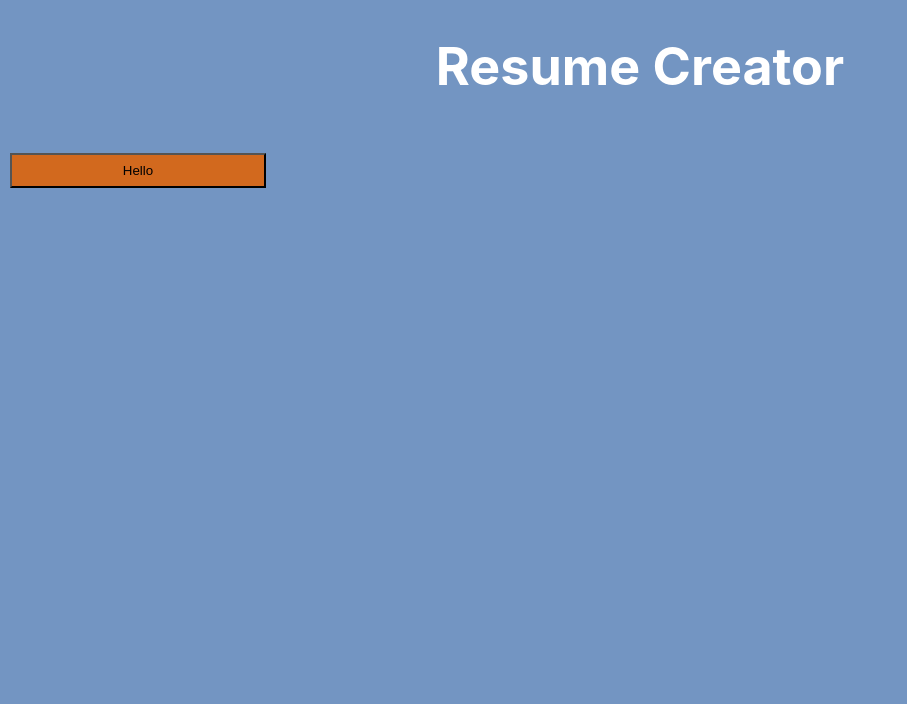
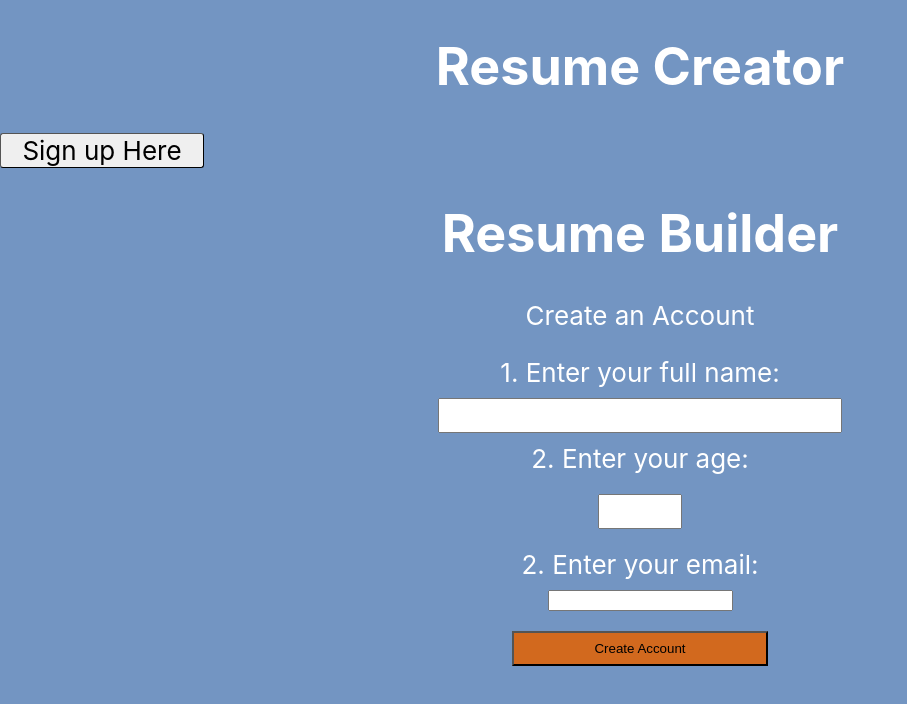
Before and after one commit to akankshb/ResumeCreator, a React (Create React App) app in the folder frontend/react_interface/: page /signup in a window 1280 px wide. Shown: the top 704 px of the page, without its empty margins (0-907 px from the left). Built offline with nearby package versions, Linux system fonts and the light colour scheme.

Commit message:
Routers between webpages are established

```diff
--- a/frontend/react_interface/package.json
+++ b/frontend/react_interface/package.json
@@ -9,6 +9,7 @@
     "@testing-library/user-event": "^13.5.0",
     "react": "^19.1.0",
     "react-dom": "^19.1.0",
+    "react-router-dom": "^7.8.2",
     "react-scripts": "5.0.1",
     "web-vitals": "^2.1.4"
   },
--- a/frontend/react_interface/src/App.css
+++ b/frontend/react_interface/src/App.css
@@ -36,3 +36,13 @@
     transform: rotate(360deg);
   }
 }
+
+.button {
+  padding: 1px 1px;
+  border: 1px outset buttonborder;
+  border-radius: 3px;
+  color: buttontext;
+  background-color: buttonface;
+  text-decoration: none;
+  max-width: 200px;
+}
--- a/frontend/react_interface/src/App.js
+++ b/frontend/react_interface/src/App.js
@@ -1,13 +1,19 @@
 import logo from './logo.svg';
 import './App.css';
-import Form from './pages/CreateAccount/FormQuestions';
+import Form from './pages/CreateAccount/SignUp.js';
+import { BrowserRouter, Routes, Route, Link } from 'react-router-dom';
 
 function App() {
   return (
     <div className="App">
       <header className="App-header">
         <h1>Resume Creator</h1>
-        <button onClick={() => {return(<Form/>);} }>Hello</button>
+        <BrowserRouter>
+          <a href="/signup" className="button">Sign up Here</a>
+          <Routes>
+            <Route path="/signup" element={<Form />} />
+          </Routes>
+        </BrowserRouter>
         {/* <Form/> */}
       </header>
       <script>
--- a/frontend/react_interface/src/pages/CreateAccount/FormQuestions.js
+++ b/frontend/react_interface/src/pages/CreateAccount/SignUp.js
@@ -1,6 +1,6 @@
 import { useState } from 'react';
 import ReactDOM from 'react-dom/client';
-import "./FormQuestions.css"
+import "./SignUp.css"
 import axios from 'axios'
 
 function Form() {
```
Also changed, not shown: frontend/react_interface/src/pages/CreateAccount/SignUp.css (renamed from frontend/react_interface/src/pages/CreateAccount/FormQuestions.css), 1 other file (tests, documents, lock files or other folders).
